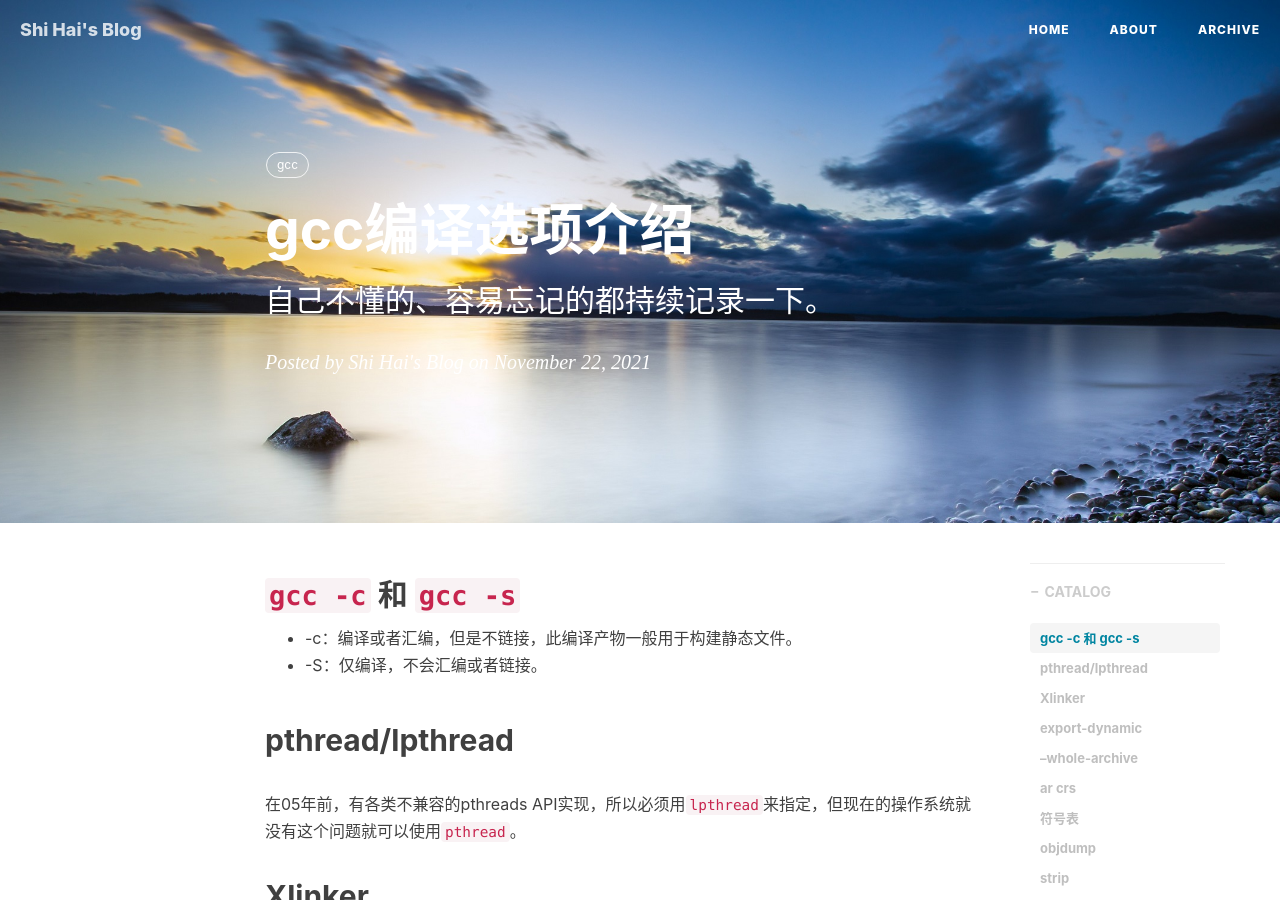
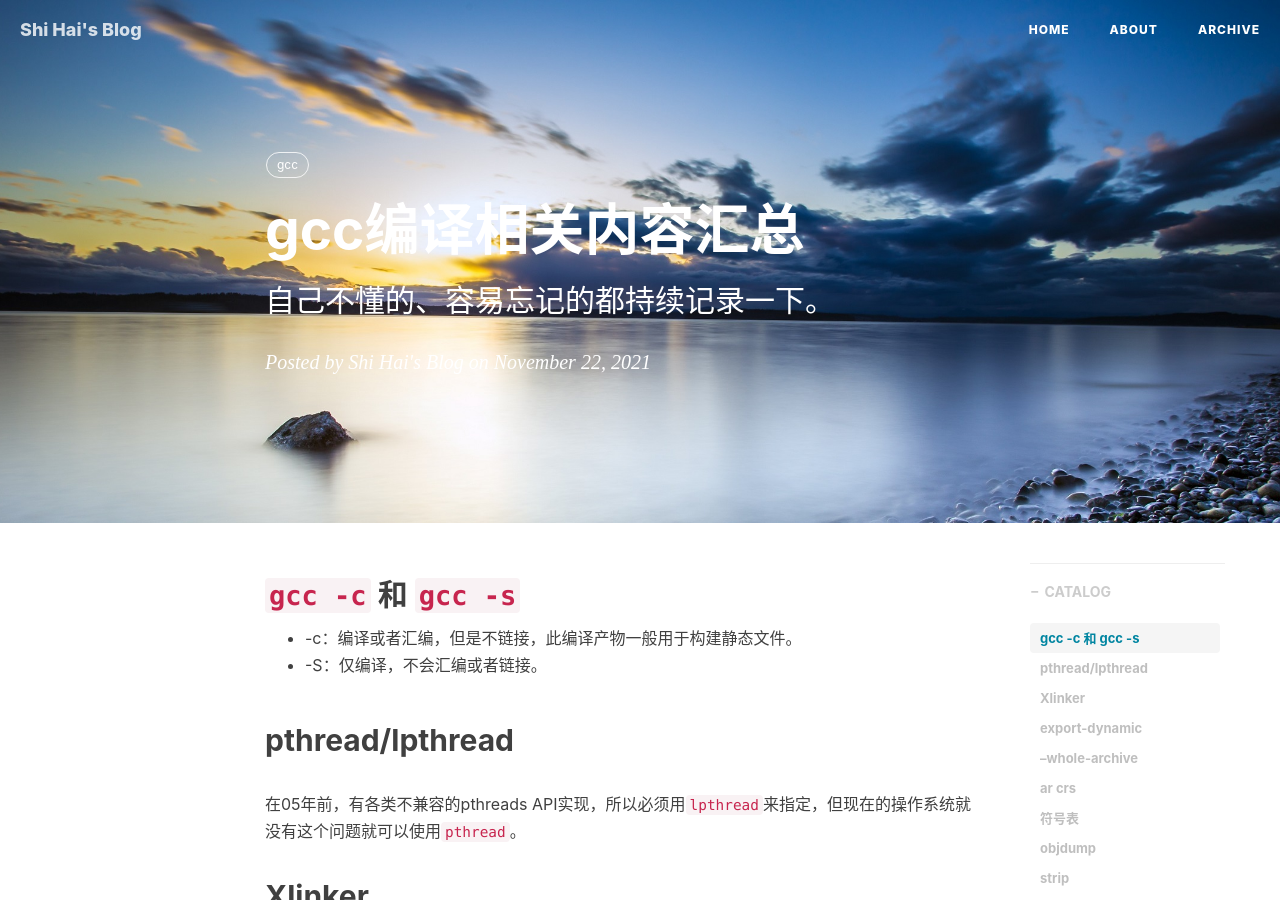
Before and after one commit to shihai1991/shihai1991.github.io, a Jekyll site: the page built from _posts/2021-11-22-gcc编译器编译选项分析汇总.md, in a window 1280 px wide and 900 px high. Built offline with Jekyll 4.4.1, drawn with Linux system fonts in a browser that asks for light colours; nearby versions of some CDN libraries; comment, search, counter and statistics services are not loaded.

Commit message:
Update 2021-11-22-gcc编译器编译选项分析汇总.md

```diff
--- a/_posts/2021-11-22-gcc编译器编译选项分析汇总.md
+++ b/_posts/2021-11-22-gcc编译器编译选项分析汇总.md
@@ -1,7 +1,7 @@
 ---
 published: true
 layout: post
-title: gcc编译选项介绍
+title: gcc编译相关内容汇总
 category: gcc
 tags:
   - gcc
```
